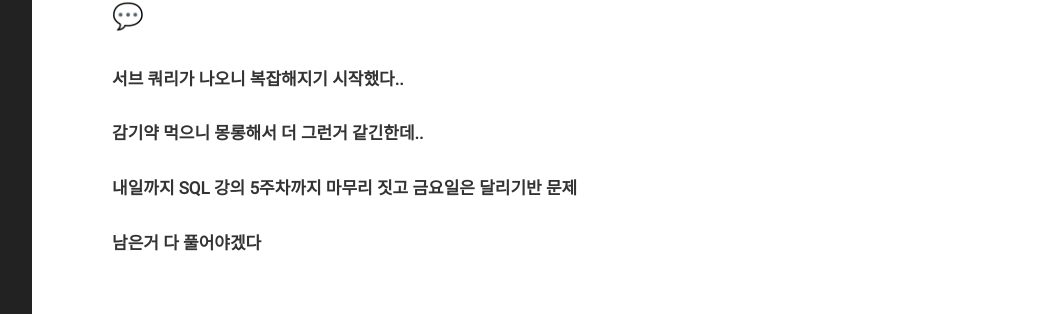
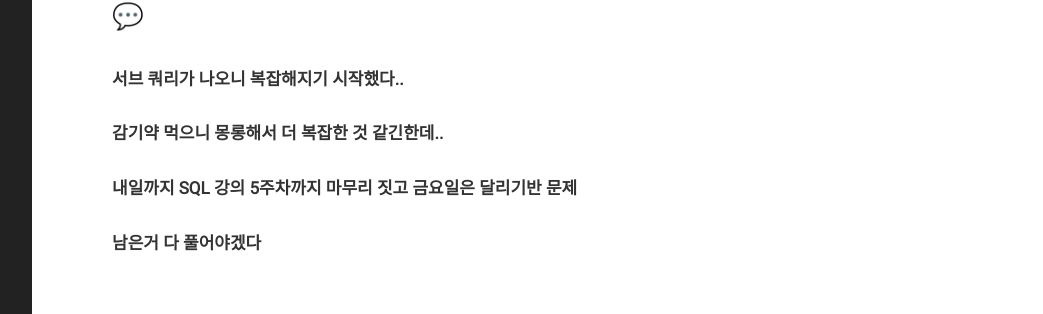
Before and after one commit to s-woni/s-woni.github.io, a Jekyll site: the page built from _posts/pre-camp-til/2025-01-22-til.md, in a window 1280 px wide. Shown: the part 1624-1938 px from the top of the page, without its empty margins (188-1231 px from the left). Built offline with Jekyll 4.4.1, drawn with Linux system fonts in a browser that asks for light colours.

Commit message:
Update 2025-01-22-til.md

```diff
--- a/_posts/pre-camp-til/2025-01-22-til.md
+++ b/_posts/pre-camp-til/2025-01-22-til.md
@@ -69,6 +69,6 @@ target_data_type: 변환할 데이터 타입
 ## 💬
 
 #### 서브 쿼리가 나오니 복잡해지기 시작했다..
-#### 감기약 먹으니 몽롱해서 더 그런거 같긴한데..
+#### 감기약 먹으니 몽롱해서 더 복잡한 것 같긴한데..
 #### 내일까지 SQL 강의 5주차까지 마무리 짓고 금요일은 달리기반 문제
 #### 남은거 다 풀어야겠다
```
